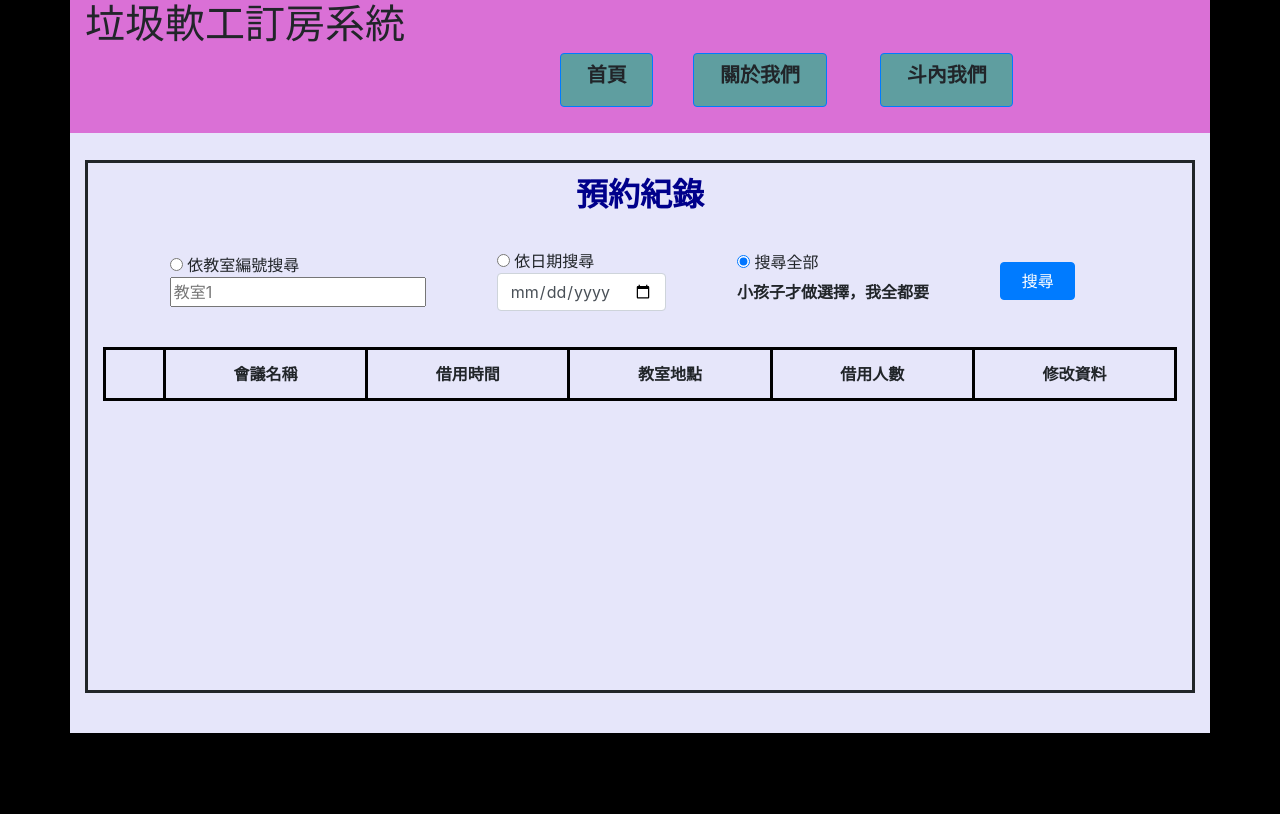
After one commit to Beachboy000/software_engineering_v2, a Django app: template templates/history.html in a window 1280 px wide. The commit adds this page. Run offline with Django 3.2, Linux system fonts and the light colour scheme; the template is opened without the code that fills it, so the values that code supplies are empty; parts of the project's set-up code (start-up, migrations or seed data) failed here and were passed over; some libraries are stand-ins or nearby versions.

Commit message:
[ADD] 新頁面 html新頁面、新連結

```diff
--- /dev/null
+++ b/templates/history.html
@@ -0,0 +1,364 @@
+<!doctype html>
+<html lang="en">
+
+<head>
+    <!-- Required meta tags -->
+    {% load static %}
+    <meta charset="utf-8">
+    <meta name="viewport" content="width=device-width, initial-scale=1, shrink-to-fit=no">
+
+    <!-- Bootstrap CSS -->
+    <link rel="stylesheet" href="https://stackpath.bootstrapcdn.com/bootstrap/4.2.1/css/bootstrap.min.css"
+        integrity="sha384-GJzZqFGwb1QTTN6wy59ffF1BuGJpLSa9DkKMp0DgiMDm4iYMj70gZWKYbI706tWS" crossorigin="anonymous">
+    <link rel="stylesheet" href="{% static "css/style.css" %}">
+    <title>訂房系統</title>
+    <style>
+        .btn_goMain{
+        position: absolute;
+        left: 420pt;
+        top: 40pt;
+        height: 40pt;
+        width: 70pt;
+        font-size: 15pt;
+        background-color:cadetblue;
+        transition: all 1s 0s ease;
+
+      }
+      .btn_goMain:hover{
+        background-color: lemonchiffon;
+      }
+
+
+      .btn_goInfo{
+        position: absolute;
+        left: 520pt;
+        top: 40pt;
+        height: 40pt;
+        width: 100pt;
+        font-size: 15pt;
+        background-color:cadetblue;
+        transition: all 1s 0s ease;
+
+      }
+      .btn_goInfo:hover{
+        background-color: lemonchiffon;
+      }
+
+
+      .btn_goDonate{
+        position: absolute;
+        left: 660pt;
+        top: 40pt;
+        height: 40pt;
+        width: 100pt;
+        font-size: 15pt;
+        background-color:cadetblue;
+        transition: all 1s 0s ease;
+
+      }
+      .btn_goDonate:hover{
+        background-color: lemonchiffon;
+      }
+
+        .search_room {
+            height: 50pt;
+            width: 120pt;
+            font-size: 15pt;
+            position: relative;
+            background-color: rgb(107, 13, 196);
+            color: yellow;
+            top: 30pt;
+            border: 2pt solid;
+            border-color: black;
+            line-height: 41pt;
+            transition: all 1s 0s ease;
+        }
+        .search_room:hover {
+            background-color: rgb(18, 11, 61);
+            color: gold;
+        }
+
+        .search_history {
+            height: 50pt;
+            width: 120pt;
+            font-size: 15pt;
+            position: relative;
+            background-color: rgb(107, 13, 196);
+            color: yellow;
+            top: 50pt;
+            border: 2pt solid;
+            border-color: black;
+            line-height: 41pt;
+            transition: all 1s 0s ease;
+        }
+        .search_history:hover {
+            background-color: rgb(18, 11, 61);
+            color: gold;
+        }
+
+        .help {
+            height: 50pt;
+            width: 120pt;
+            font-size: 15pt;
+            position: relative;
+            background-color: rgb(107, 13, 196);
+            color: yellow;
+            top: 70pt;
+            border: 2pt solid;
+            border-color: black;
+            line-height: 41pt;
+            transition: all 1s 0s ease;
+        }
+        .help:hover {
+            background-color: rgb(18, 11, 61);
+            color: gold;
+        }
+
+        .search_by_room_id{
+            display: inline-block;
+            position: relative;
+            top:30pt;
+            left:50pt;
+        }
+
+        .search_by_date{
+            display: inline-block;
+            position: relative;
+            top:30pt;
+            left :100pt;
+        }
+
+        .search_by_name{
+            display: inline-block;
+            position: relative;
+            top:25pt;
+            left:150pt;
+        }
+        .search_by_name p{
+            position: relative;
+            top:5pt;
+            font-size:12pt;
+        }
+
+        .btn_search{
+            display: inline-block;
+            position: relative;
+            top:20pt;
+            left:200pt;
+        }
+
+
+        .d_class {
+            position: relative;
+            top: 50pt;
+            height: 350pt;
+        }
+
+        .class_table {
+            position: relative;
+            /* top: 50pt; */
+            background-color: lavender;
+            border-color: black;
+
+        }
+
+        td {
+            border: 3px solid;
+            border-color: black;
+        }
+
+        tr {
+            border: 3px solid;
+            border-color: black;
+        }
+
+        th {
+            border: 3px solid;
+            border-color: black;
+        }
+
+    </style>
+</head>
+
+<body>
+    <div class="container header">
+        <h1>垃圾軟工訂房系統</h1>
+        <ul class="nav justify-content-center">
+        <li class="nav-item">
+          <form action="/goMainPage/" method="post" name="goMain" id="goMain">
+          {% csrf_token %}
+          <a type="submit" class="btn btn-primary btn_goMain"  role="button"><strong>首頁</strong></a>
+          </form>
+        </li>
+        <li class="nav-item">
+          <form action="/goOurInfoPage/" method="post" name="goInfo" id="goInfo">
+          {% csrf_token %}
+          <a type="submit" class="btn btn-primary btn_goInfo"  role="button"><strong>關於我們</strong></a>
+          </form>
+        </li>
+        <li class="nav-item">
+           <form action="/goDonatePage/" method="post" name="goDonate" id="goDonate">
+          {% csrf_token %}
+          <a type="submit" class="btn btn-primary btn_goDonate"  role="button"><strong>斗內我們</strong></a>
+          </form>
+        </li>
+      </ul>
+    </div>
+
+    <div class="container body1">
+
+
+        <div class="container ui">
+            <h2><strong>預約紀錄</strong></h2>
+
+            <!-- <form action=""> -->
+
+
+                <div class="search_by_room_id">
+
+                    <input type="radio" id="room_id_search" name="search" value="room_id_search" checked> 依教室編號搜尋<br>
+                    <input class="op_room_id" list="op_room_id" id="room_id" name="room_id" value="" placeholder="教室1" autocomplete="off">
+                    <datalist id="op_room_id">
+                        <option value="教室1">
+                        <option value="教室2">
+                        <option value="教室3">
+                        <option value="教室4">
+                        <option value="教室5">
+                        <option value="教室6">
+                    </datalist>
+                </div>
+                <div class="search_by_date">
+                    <input type="radio" id="date_search" name="search" value="date_search"> 依日期搜尋<br>
+                    <input type="date" class="form-control" id="date" name="date" value="">
+                </div>
+                <div class="search_by_name">
+                    <input type="radio" id="name_search" name="search" value="all_search" checked="true"> 搜尋全部
+                    <p><strong>小孩子才做選擇，我全都要</strong></p>
+                </div>
+
+                <div class="nav-item mt-2 btn_search">
+                    <button class="btn btn-primary" style="width: 75px;" type="submit">
+                        搜尋
+                    </button>
+                </div>
+
+
+
+                <div class="text-center d_class" style="overflow-x:auto;">
+                    <table class="table   history_table">
+                        <thead>
+                            <tr>
+                                <th scope="col"></th>
+                                <th scope="col">會議名稱</th>
+                                <th scope="col">借用時間</th>
+                                <th scope="col">教室地點</th>
+                                <th scope="col">借用人數</th>
+                                <th scope="col">修改資料</th>
+                            </tr>
+                        </thead>
+                        <tbody >
+                            <tr>
+                                <th scope="row">1</th>
+                                <td class="text-center align-middle"></td>
+                                <td class="text-center align-middle"></td>
+                                <td class="text-center align-middle"></td>
+                                <td class="text-center align-middle"></td>
+                                <td class="text-center align-middle"></td>
+                            </tr>
+                        </tbody>
+
+                    </table>
+
+                </div>
+
+
+            <!-- </form> -->
+
+
+        </div>
+    </div>
+
+    <!-- Optional JavaScript -->
+    <!-- jQuery first, then Popper.js, then Bootstrap JS -->
+
+    <script src="https://ajax.googleapis.com/ajax/libs/jquery/3.5.1/jquery.min.js"></script>
+    <script src="https://code.jquery.com/jquery-3.3.1.slim.min.js"
+        integrity="sha384-q8i/X+965DzO0rT7abK41JStQIAqVgRVzpbzo5smXKp4YfRvH+8abtTE1Pi6jizo"
+        crossorigin="anonymous"></script>
+    <script src="https://cdnjs.cloudflare.com/ajax/libs/popper.js/1.14.6/umd/popper.min.js"
+        integrity="sha384-wHAiFfRlMFy6i5SRaxvfOCifBUQy1xHdJ/yoi7FRNXMRBu5WHdZYu1hA6ZOblgut"
+        crossorigin="anonymous"></script>
+    <script src="https://stackpath.bootstrapcdn.com/bootstrap/4.2.1/js/bootstrap.min.js"
+        integrity="sha384-B0UglyR+jN6CkvvICOB2joaf5I4l3gm9GU6Hc1og6Ls7i6U/mkkaduKaBhlAXv9k"
+        crossorigin="anonymous"></script>
+
+    <script type="text/javascript">
+
+        $(document).ready(function () {
+
+
+
+            $("tbody").hide();
+            $(".btn_search").click(function(){
+                var choise = document.getElementsByName('search');
+                var room_id = document.getElementById('room_id').value;
+                var date = document.getElementById('date').value;
+                if(choise[0].checked == true )
+                {
+
+                    if(room_id.length == 0)
+                        alert('請輸入教室編號');
+
+                }
+                else if(choise[1].checked == true)
+                {
+                    if(date.length == 0)
+                        alert('請輸入日期');
+                }
+                else
+                    $("tbody").show();
+
+
+            })
+
+        })
+
+        //跳轉function
+        $(document).ready(function(){
+
+            $(".btn_goMain").click(function(){
+                    document.getElementById('goMain').submit();
+            }
+            )
+       })
+
+       $(document).ready(function(){
+
+            $(".btn_goInfo").click(function(){
+                    document.getElementById('goInfo').submit();
+            }
+            )
+       })
+       $(document).ready(function(){
+
+            $(".btn_goDonate").click(function(){
+                    document.getElementById('goDonate').submit();
+            }
+            )
+       })
+
+
+    </script>
+    {% if messages %}
+    <script>
+        {% for msg in messages %}
+            alert('{{ msg.message }}');
+        {% endfor %}
+    </script>
+    {% endif %}
+
+    </script>
+
+</body>
+
+</html>
--- a/templates/reservation.html
+++ b/templates/reservation.html
@@ -146,7 +146,7 @@
         .borrow_btn{
             position: absolute;
             width:100pt;
-            top:330pt;
+            top:350pt;
             right:150pt;
             transition: all 1s 0s ease;
         }
@@ -158,7 +158,7 @@
             position: absolute;
             background-color:red;
             width:100pt;
-            top:330pt;
+            top:350pt;
             left:150pt;
             transition: all 1s 0s ease;
         }
```
Also changed, not shown: templates/donate.html (added, +45 -0 lines), templates/help.html (added, +10 -0 lines), templates/test.html (deleted, +0 -10 lines), db.sqlite3, room/migrations/0006_auto_20210107_0005.py (added).
